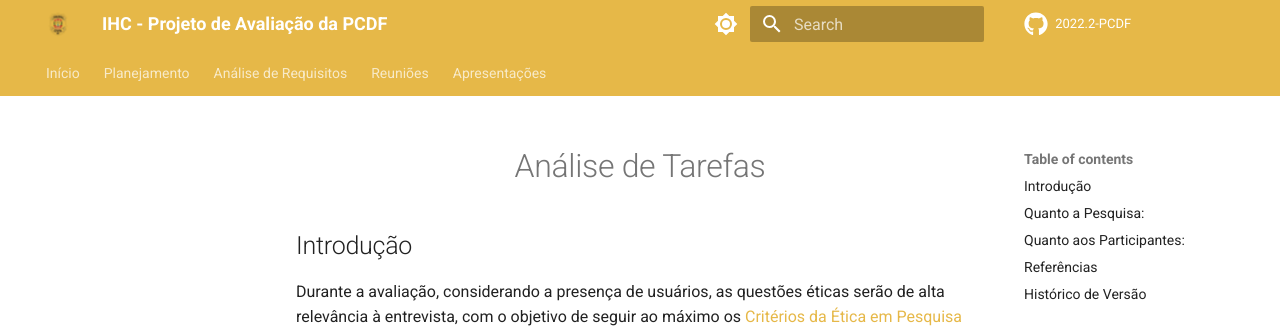
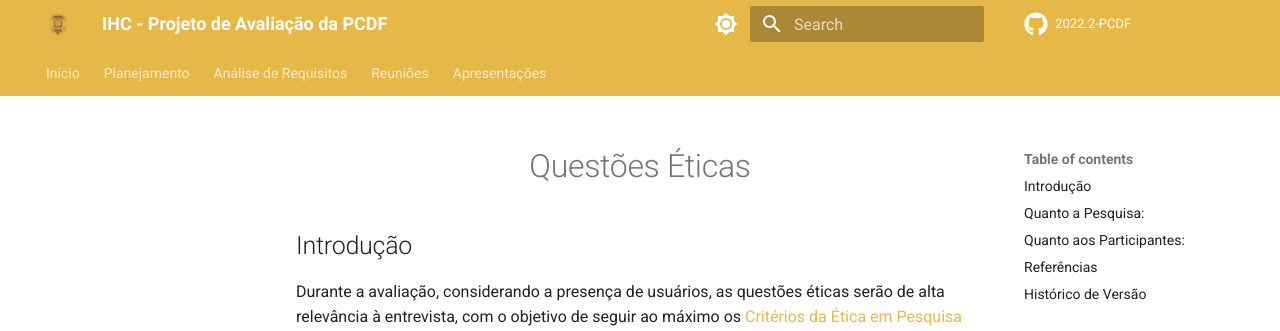
Before and after one commit to Interacao-Humano-Computador/2022.2-PCDF, an MkDocs documentation site: the page built from docs/planejamento/questoes_eticas.md, in a window 1280 px wide and 900 px high. Shown: the top 331 px of the window. Built offline with MkDocs 1.6.1 and Material for MkDocs 9.7.7, drawn with Linux system fonts in a browser that asks for light colours; comment, search, counter and statistics services are not loaded.

Commit message:
correções

```diff
--- a/docs/planejamento/questoes_eticas.md
+++ b/docs/planejamento/questoes_eticas.md
@@ -1,4 +1,4 @@
-<h1 align="center">Análise de Tarefas</h1>
+<h1 align="center">Questões Éticas</h1>
 
 ## Introdução
 Durante a avaliação, considerando a presença de usuários, as questões éticas serão de alta relevância à entrevista, com o objetivo de seguir ao máximo os [Critérios da Ética em Pesquisa com Seres Humanos conforme Resolução no. 196/96 do Conselho Nacional de Saúde](https://bvsms.saude.gov.br/bvs/saudelegis/cns/1996/res0196_10_10_1996.html). É de suma importância que a parte entrevistada entenda e concorde com os princípios éticos abordados durante essa entrevista, após ler o Termo de Consentimento presente em Termos, na aba Análise de Tarefas.
```
